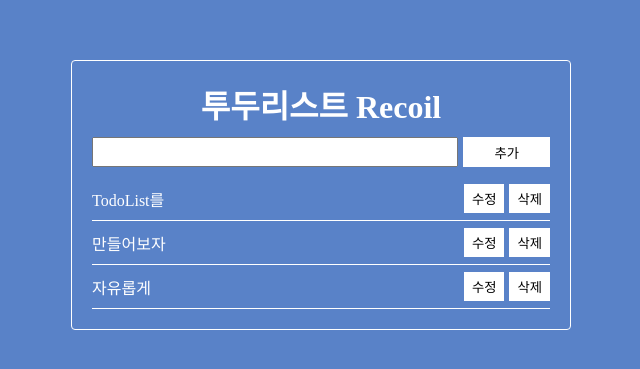
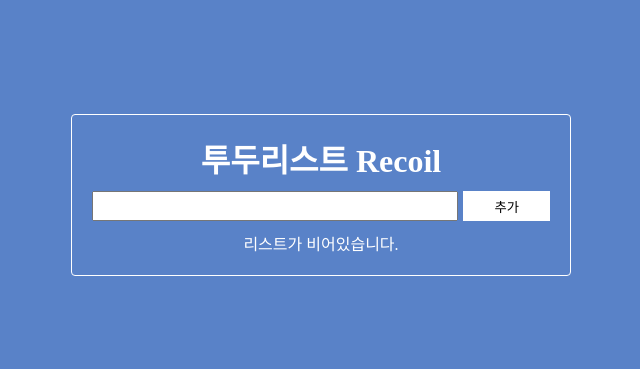
Before and after one commit to ssi02014/Recoil-TodoList, a React (Create React App) app: page / in a window 1280 px wide. Shown: the part 205-574 px from the top of the page, without its empty margins (319-959 px from the left). Built offline with nearby package versions, Linux system fonts and the light colour scheme.

Commit message:
Add: onReset

```diff
--- a/src/components/Form/index.tsx
+++ b/src/components/Form/index.tsx
@@ -1,15 +1,23 @@
 import React from "react";
+import { Todo } from "../../recoil/todo";
 import Button from "../Button";
 import { FormWrapper } from "./style";
 
 interface Props {
+  contents: string;
   addTodo: (e: React.MouseEvent<HTMLButtonElement>) => void;
   onChange: (e: React.ChangeEvent<HTMLInputElement>) => void;
 }
-const Form = ({ addTodo, onChange }: Props) => {
+const Form = ({ contents, addTodo, onChange }: Props) => {
   return (
     <FormWrapper>
-      <input type="text" id="task" name="task" onChange={onChange} />
+      <input
+        type="text"
+        id="content"
+        name="content"
+        value={contents}
+        onChange={onChange}
+      />
       <Button onClick={addTodo}>추가</Button>
     </FormWrapper>
   );
--- a/src/components/TodoList/List/index.tsx
+++ b/src/components/TodoList/List/index.tsx
@@ -3,14 +3,19 @@
 import { Todo, todosState } from "../../../recoil/todo";
 import TodoItem from "../Item";
 
-const TodoList = () => {
-  const [todos, setTodos] = useRecoilState<Todo[]>(todosState);
-  console.log(todos);
-
+interface Props {
+  todos: Todo[];
+}
+const TodoList = ({ todos }: Props) => {
   return (
     <>
-      {todos.length > 0 &&
-        todos.map((todo, idx) => <TodoItem key={todo.id} todo={todo} />)}
+      {todos.length > 0 ? (
+        todos.map((todo, idx) => <TodoItem key={todo.id} todo={todo} />)
+      ) : (
+        <p style={{ textAlign: "center", color: "#fff" }}>
+          리스트가 비어있습니다.
+        </p>
+      )}
     </>
   );
 };
--- a/src/pages/Home/index.tsx
+++ b/src/pages/Home/index.tsx
@@ -8,21 +8,24 @@
 
 const Home = () => {
   const [contents, setContents] = useRecoilState<string>(inputState);
-  const todos = useRecoilValue<Todo[]>(todosState);
-  const setTodos = useSetRecoilState<Todo[]>(todosState);
+  const [todos, setTodos] = useRecoilState<Todo[]>(todosState);
 
-  const id = useRef(3);
+  const id = useRef(0);
 
   const addTodo = useCallback(
     (e) => {
       e.preventDefault();
+
+      if (!contents) return;
 
       const todo: Todo = {
         id: (id.current += 1),
         contents,
         isCompleted: false,
       };
+
       setTodos([...todos, todo]);
+      onReset();
     },
     [contents, todos]
   );
@@ -32,12 +35,16 @@
     setContents(value);
   }, []);
 
+  const onReset = useCallback(() => {
+    setContents("");
+  }, []);
+
   return (
     <>
       <TodoTemplate>
         <TodoTitle />
-        <Form addTodo={addTodo} onChange={onChange} />
-        <TodoList />
+        <Form contents={contents} addTodo={addTodo} onChange={onChange} />
+        <TodoList todos={todos} />
       </TodoTemplate>
     </>
   );
--- a/src/recoil/todo.ts
+++ b/src/recoil/todo.ts
@@ -13,21 +13,5 @@
 
 export const todosState = atom<Todo[]>({
   key: "todos",
-  default: [
-    {
-      id: 1,
-      contents: "TodoList를",
-      isCompleted: false,
-    },
-    {
-      id: 2,
-      contents: "만들어보자",
-      isCompleted: false,
-    },
-    {
-      id: 3,
-      contents: "자유롭게",
-      isCompleted: false,
-    },
-  ],
+  default: [],
 });
```
